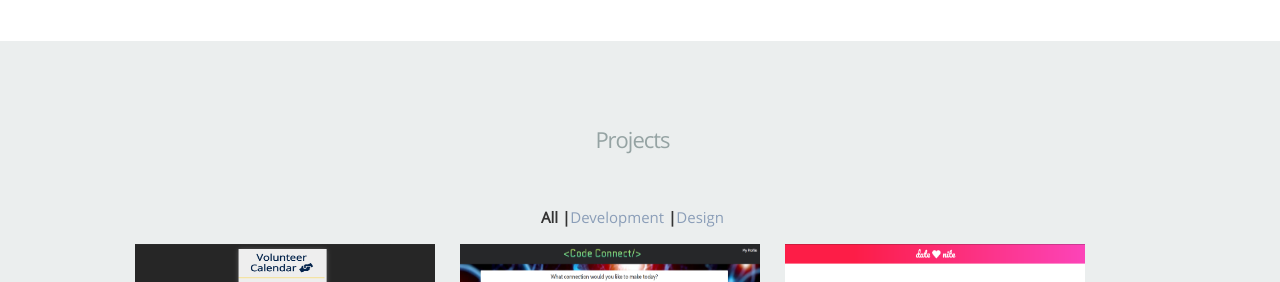
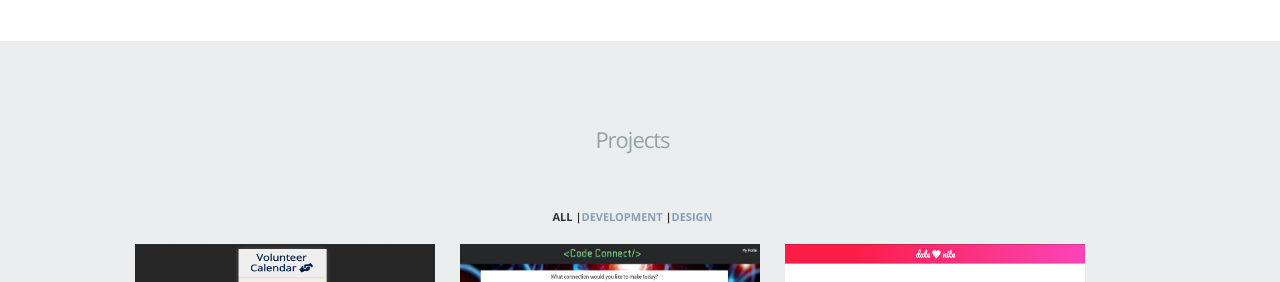
Before and after one commit to darnocer/React-Portfolio, a React (Create React App) app: page / in a window 1280 px wide. Shown: the part 2160-2442 px from the top of the page. Built offline with nearby package versions, Linux system fonts and the light colour scheme.

Commit message:
working portfolio filter hooks

```diff
--- a/public/css/custom.css
+++ b/public/css/custom.css
@@ -183,6 +183,9 @@ header .scrolldown a:hover {
 .filters {
   text-align: center;
   margin-bottom: 20px;
+  font-family: "opensans-bold", sans-serif;
+  text-transform: uppercase;
+  font-size: 11px;
 }
 
 .filters .active,
--- a/public/resumeData.json
+++ b/public/resumeData.json
@@ -104,7 +104,7 @@
         "image": "helpersconnect.png",
         "url": "https://project-03-volunteer-calendar.herokuapp.com/",
         "source": "https://github.com/darnocer/Project-03-volunteer-calendar",
-        "category": ["all", "design"]
+        "category": ["all", "development"]
       },
       {
         "title": "Code Connect",
@@ -112,7 +112,7 @@
         "image": "codeconnect.png",
         "url": "https://project-02-code-connect.herokuapp.com/",
         "source": "https://github.com/darnocer/Project-02-Code-Connect",
-        "category": ["all", "design"]
+        "category": ["all", "development"]
       },
       {
         "title": "Date Nite",
@@ -166,7 +166,7 @@
         "description": "A CLI CMS for employee management utilizing node and MySQL.",
         "image": "employeetracker.png",
         "source": "https://github.com/darnocer/MySQL-Employee-Tracker",
-        "tag": ["all", "development"]
+        "category": ["all", "development"]
       }
     ]
   },
--- a/src/App.js
+++ b/src/App.js
@@ -31,7 +31,7 @@ function App() {
     });
   }
 
-  console.log(resumeData);
+  // console.log(resumeData);
 
   return (
     <div className="App">
--- a/src/pages/Portfolio.js
+++ b/src/pages/Portfolio.js
@@ -1,29 +1,32 @@
 import React, { useState, useEffect } from "react";
 
 function Portfolio(props) {
-  var portfolio = props.data;
-  console.log(portfolio);
+  const [filter, setFilter] = useState("all");
+  const [projects, setProjects] = useState([]);
+  const [filteredProjects, setFilteredProjects] = useState([]);
 
-  const [filter, setFilter] = useState("all");
-  // const [projects, setProjects] = useState([]);
+  useEffect(() => {
+    setProjects(props.data && props.data.projects);
+    setFilteredProjects(props.data && props.data.projects);
+  }, [props.data]);
 
-  // useEffect(() => {
-  //   setProjects(portfolio);
-  // }, []);
+  useEffect(() => {
+    setFilteredProjects([]);
+    const filtered = projects
+      ? projects.map((p) => ({
+          ...p,
+          filtered: p.category.includes(filter),
+        }))
+      : [];
+    let moreFiltered = filtered.filter((item) => item.filtered);
 
-  // console.log(projects);
-
-  // useEffect(() => {
-  //   setProjects([]);
-  //   const filtered = props.data.projects.map((p) => ({
-  //     ...p,
-  //     filtered: p.category.includes(filter),
-  //   }));
-  //   setProjects(filtered);
-  // }, [filter]);
+    setFilteredProjects(moreFiltered);
+  }, [filter]);
 
   if (props.data) {
-    var projectCards = props.data.projects.map(function (p) {
+    var projectCards =
+      filteredProjects && filteredProjects.length
+        ? filteredProjects.map(function (p) {
             var projectImage = "images/portfolio/" + p.image;
             return (
               <div key={p.title} className="columns portfolio-item">
@@ -51,32 +54,33 @@ function Portfolio(props) {
                 </div>
               </div>
             );
-    });
+          })
+        : [];
   }
 
   return (
-    <>
+    <React.Fragment>
       <section id="portfolio">
         <div className="row">
           <div className="twelve columns collapsed">
+            <div className="filters">
               <h1>Projects</h1>
-            <div className="filters">
               <a
-                href="/#"
+                href="/#portfolio"
                 className={filter === "all" ? "active" : null}
                 onClick={() => setFilter("all")}>
                 All
               </a>{" "}
               <span className="separator">|</span>
               <a
-                href="/#"
+                href="/#portfolio"
                 className={filter === "development" ? "active" : null}
                 onClick={() => setFilter("development")}>
                 Development
               </a>{" "}
               <span className="separator">|</span>
               <a
-                href="/#"
+                href="/#portfolio"
                 className={filter === "design" ? "active" : null}
                 onClick={() => setFilter("design")}>
                 Design
@@ -102,7 +106,7 @@ function Portfolio(props) {
           </div>
         </div>
       </section>
-    </>
+    </React.Fragment>
   );
 }
 
```
Lines whose indentation alone changed are shown as unchanged.
